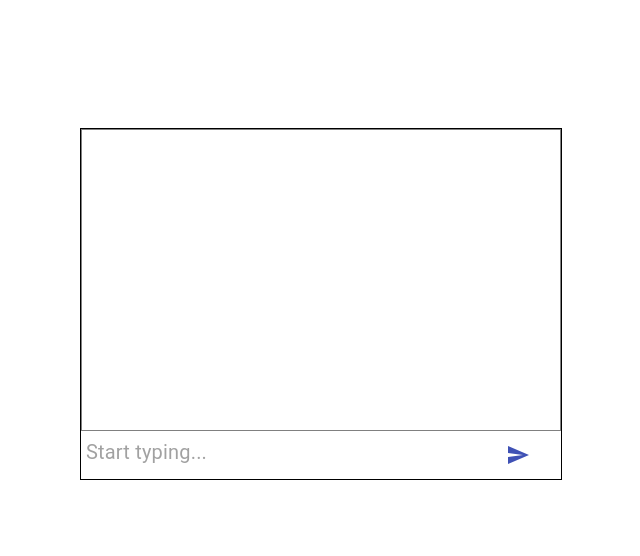
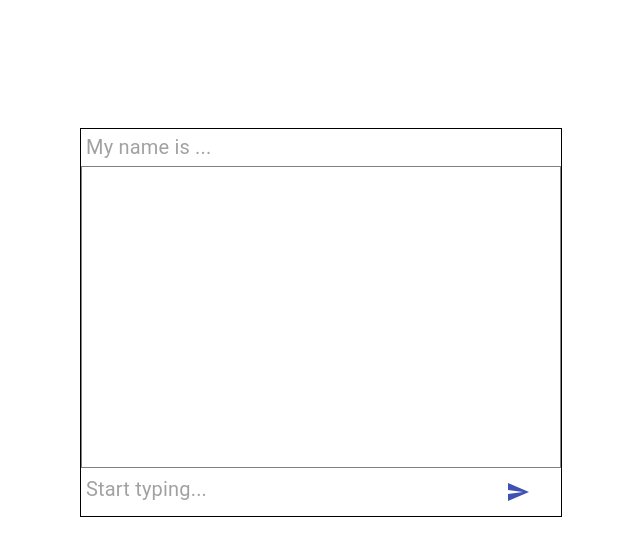
Before and after one commit to JimmyNair/game-ui, a React (Create React App) app: page /main in a window 1280 px wide. Shown: the top 556 px of the page, without its empty margins (319-959 px from the left). Built offline with nearby package versions, Linux system fonts and the light colour scheme.

Commit message:
include name in message

```diff
--- a/src/components/message/ChatWindow.tsx
+++ b/src/components/message/ChatWindow.tsx
@@ -1,24 +1,27 @@
-import { makeStyles } from "@material-ui/styles"
+import { makeStyles } from "@material-ui/styles";
 
-const useStyles = makeStyles( () => ({
-    window: {
-        height: "80%",
-        minHeight: "300px",
-        border: "1px solid grey"
-    }
-}))
+const useStyles = makeStyles(() => ({
+  window: {
+    height: "80%",
+    minHeight: "300px",
+    border: "1px solid grey",
+  },
+}));
 
 type ChatWindowPropsType = {
-    messages: Array<string>
-}
+  name: string;
+  messages: Array<string>;
+};
 
 export const ChatWindow = (props: ChatWindowPropsType) => {
-    const classes = useStyles();
-    return <div className={classes.window}>
-        <ul>
-        {props.messages.map( eachMessage => <li>{eachMessage}</li> )}
-
-        </ul>
-
+  const classes = useStyles();
+  return (
+    <div className={classes.window}>
+      {props.messages.map((eachMessage: string, index: number) => (
+        <div key={"message_" + index}>
+          {props.name} : <span>{eachMessage}</span>
+        </div>
+      ))}
     </div>
-}
+  );
+};
--- a/src/views/Message.tsx
+++ b/src/views/Message.tsx
@@ -1,36 +1,55 @@
-import { makeStyles } from "@material-ui/core"
-import React, { useState } from "react"
-import { ChatInput } from "../components/message/ChatInput"
-import { ChatWindow } from "../components/message/ChatWindow"
+import { InputBase, makeStyles } from "@material-ui/core";
+import React, { useState } from "react";
+import { ChatInput } from "../components/message/ChatInput";
+import { ChatWindow } from "../components/message/ChatWindow";
 
-const useStyles = makeStyles( () => ({
+const useStyles = makeStyles(() => ({
   root: {
     width: "100%",
-       height: "100%"
+    height: "100%",
   },
 
   container: {
     width: "100%",
     maxWidth: "480px",
     margin: "10% auto",
-        border: "1px solid black"
-    }
-}))
+    border: "1px solid black",
+  },
+
+  nameBox: {
+    width: "85%",
+    marginLeft: "5px",
+    fontSize: "20px",
+  },
+}));
 export const Message = () => {
   const classes = useStyles();
-    const [chatLog, setChatLog] = useState<Array<string>>([])
+  const [chatLog, setChatLog] = useState<Array<string>>([]);
+  const [name, setName] = useState("");
 
   const addToChatLog = (message: string) => {
     let currentChatLog = [...chatLog];
     currentChatLog.push(message);
     setChatLog(currentChatLog);
-    }
+  };
 
-    return <div className={classes.root}>
+  const handleTextChange = (event: React.ChangeEvent<HTMLTextAreaElement>) => {
+    setName(event.currentTarget.value);
+  };
+
+  return (
+    <div className={classes.root}>
       <div className={classes.container}>
-        <ChatWindow messages={chatLog}/>
+        <InputBase
+          className={classes.nameBox}
+          placeholder="My name is ..."
+          inputProps={{ "aria-label": "My name is ..." }}
+          onChange={handleTextChange}
+          value={name}
+        />
+        <ChatWindow name={name} messages={chatLog} />
         <ChatInput send={addToChatLog} />
-
       </div>
     </div>
-}
+  );
+};
```
Lines whose indentation alone changed are shown as unchanged.
